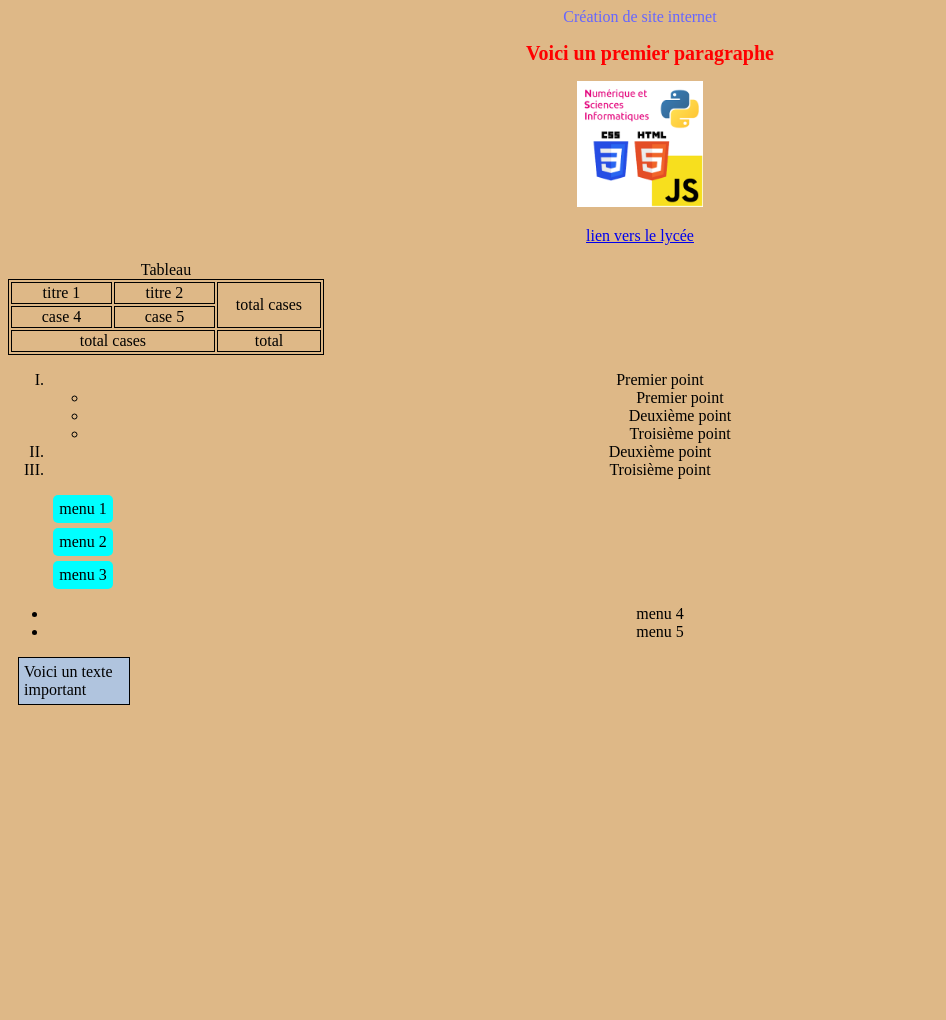
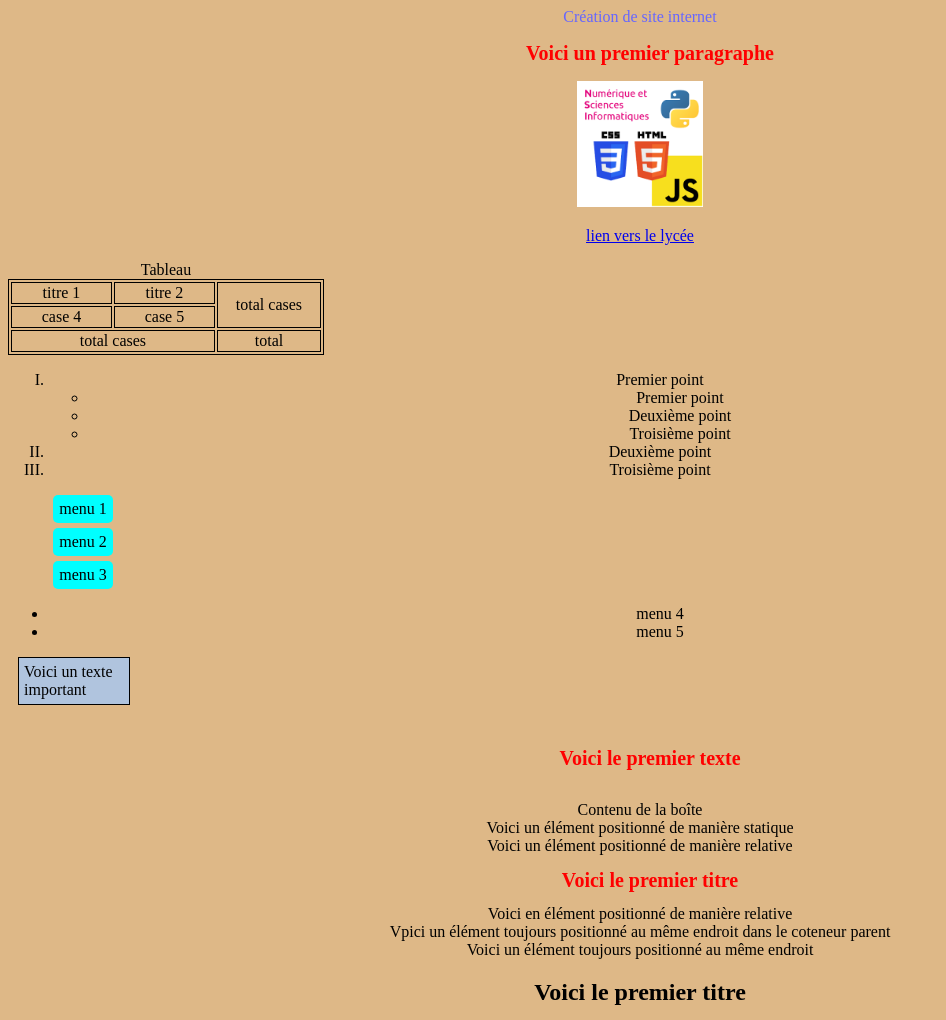
Before and after one commit to lfougeray72/lfougeray72.github.io, a plain HTML site: page index.html in a window 1280 px wide. Shown: the top 1020 px of the page, without its empty margins (0-946 px from the left). Before the commit the page ends 800 px from the top, so only its background shows below. Drawn offline with Linux system fonts and the light colour scheme.

Commit message:
Update index.html

```diff
--- a/index.html
+++ b/index.html
@@ -67,5 +67,37 @@ and open the template in the editor.
                    Voici un texte important
                 </p>
             </div>
+            <br>
+            <h1>
+                Voici le premier texte
+            </h1>
+            <div>
+                <br/>
+            </div>
+            <dive>
+                Contenu de la boîte
+            </dive>
+            <div class="statique">
+                Voici un élément positionné de manière statique
+            </div>
+            <div class="relative">
+                Voici un élément positionné de manière relative
+            </div>
+            <h1>
+                Voici le premier titre
+            </h1>
+            <div class="relative">
+                Voici en élément positionné de manière relative
+                <div class="absolue">
+                    Vpici un élément toujours positionné au même endroit dans le coteneur parent
+                </div>
+            </div>
+            <div class="fixe">
+                Voici un élément toujours positionné au même endroit
+            </div>
+            <h2>
+                Voici le premier titre
+            </h2>
+            <img class="image" src="logoTouchard.png" alt="logo Touchard">
     </body>
 </html>
```
